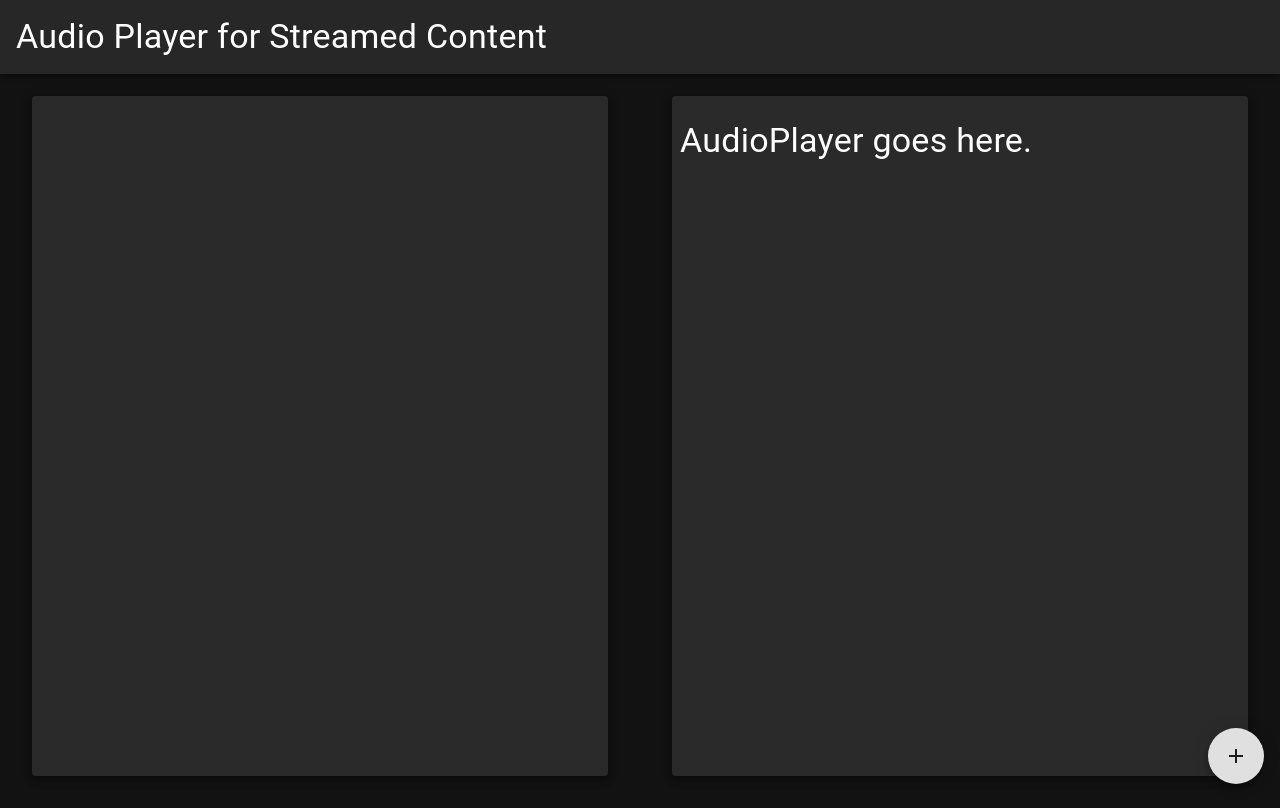
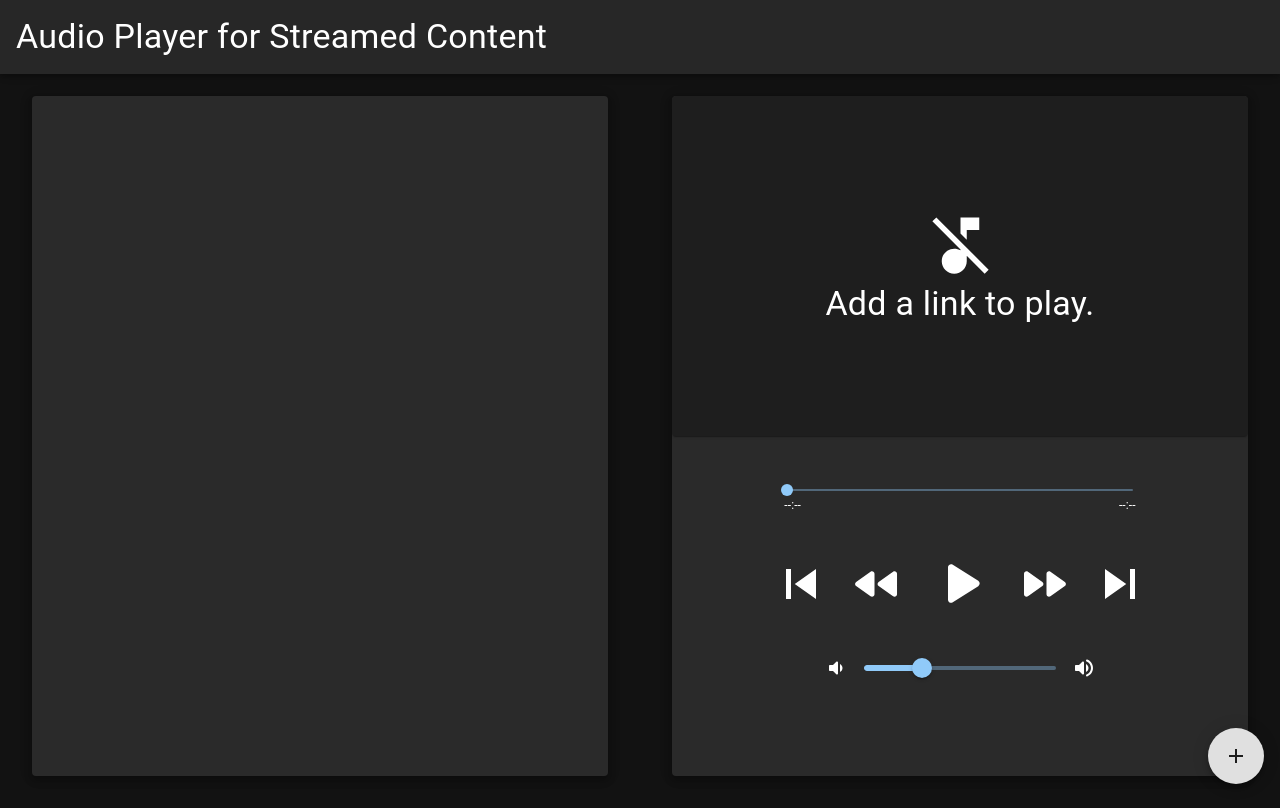
Before and after one commit to dawitmgirma/audio-player, a React (Create React App) app: page / in a window 1280 px wide. Built offline with nearby package versions, Linux system fonts and the light colour scheme.

Commit message:
Add UI for AudioPlayer component and HTML audio player for audio links

```diff
--- a/src/App.tsx
+++ b/src/App.tsx
@@ -1,8 +1,14 @@
 import React from "react";
 import { Box, ThemeProvider, createTheme, Grid, Paper } from "@mui/material";
-import { Header, Playlist, AudioPlayer, AddButton, KeyedLink } from "./components";
+import {
+  Header,
+  Playlist,
+  AudioPlayer,
+  AddButton,
+  KeyedLink,
+} from "./components";
 import CssBaseline from "@mui/material/CssBaseline";
-import { v4 as uuidv4 } from 'uuid';
+import { v4 as uuidv4 } from "uuid";
 
 const darkTheme = createTheme({
   palette: {
@@ -12,13 +18,21 @@ const darkTheme = createTheme({
 
 function App() {
   const [links, setLinks] = React.useState(new Array<KeyedLink>());
+  const [selectedLink, setSelectedLink] = React.useState<string | undefined>(
+    links[0]?.link,
+  );
 
   function handleData(linkFromChild: string) {
     setLinks((links) => [...links, { link: linkFromChild, id: uuidv4() }]);
+    if (!selectedLink) setSelectedLink(linkFromChild);
   }
 
   function handleDelete(linkToDelete: string) {
-    setLinks((links) => links.filter((link) => link.link !== linkToDelete));
+    setLinks((links) => {
+      const newLinks = links.filter((link) => link.link !== linkToDelete);
+      if (selectedLink === linkToDelete) setSelectedLink(newLinks[0]?.link);
+      return newLinks;
+    });
   }
 
   function handleReorder(source: number, destination: number) {
@@ -46,7 +60,11 @@ function App() {
                 overflowX: "hidden",
               }}
             >
-              <Playlist links={links} deleteHandler={handleDelete} reorderingHandler={handleReorder}></Playlist>
+              <Playlist
+                links={links}
+                deleteHandler={handleDelete}
+                reorderingHandler={handleReorder}
+              ></Playlist>
             </Paper>
           </Grid>
           <Grid xs={6}>
@@ -54,18 +72,20 @@ function App() {
               elevation={5}
               sx={{
                 m: 4,
-                pt: 2,
                 height: "85vh",
                 maxHeight: "85vh",
                 overflow: "auto",
                 overflowX: "hidden",
               }}
             >
-              <AudioPlayer></AudioPlayer>
+              <AudioPlayer selectedLink={selectedLink}></AudioPlayer>
             </Paper>
           </Grid>
         </Grid>
-        <AddButton links={links.map(link => link.link)} dataHandler={handleData}></AddButton>
+        <AddButton
+          links={links.map((link) => link.link)}
+          dataHandler={handleData}
+        ></AddButton>
       </Box>
     </ThemeProvider>
   );
--- a/src/components/AddButton.tsx
+++ b/src/components/AddButton.tsx
@@ -52,7 +52,8 @@ function AddButton({ links, dataHandler }: AddButtonProps) {
         {({ TransitionProps }) => (
           <Fade {...TransitionProps}>
             <form noValidate onSubmit={handleSubmit}>
-              <TextField required
+              <TextField
+                required
                 sx={{ width: "42.25vw" }}
                 id="filled-basic"
                 label="Add link to playlist"
@@ -63,7 +64,7 @@ function AddButton({ links, dataHandler }: AddButtonProps) {
                   return setLink(linkExcerpt);
                 }}
                 error={error}
-                helperText={error ? "Link is already in playlist": ""}
+                helperText={error ? "Link is already in playlist" : ""}
               />
             </form>
           </Fade>
--- a/src/components/AudioPlayer.tsx
+++ b/src/components/AudioPlayer.tsx
@@ -1,11 +1,126 @@
 import React from "react";
-import { Typography } from "@mui/material";
+import {
+  Box,
+  Card,
+  CardMedia,
+  Typography,
+  Slider,
+  IconButton,
+  Stack,
+} from "@mui/material";
+import MusicOffIcon from "@mui/icons-material/MusicOff";
+import {
+  FastForwardRounded,
+  FastRewindRounded,
+  PauseRounded,
+  PlayArrowRounded,
+  SkipPrevious,
+  SkipNext,
+  VolumeDownRounded,
+  VolumeUpRounded
+} from "@mui/icons-material";
 
-function AudioPlayer() {
+type AudioPlayerProps = {
+  selectedLink: string | undefined;
+};
+
+function AudioPlayer({ selectedLink }: AudioPlayerProps) {
+  const [paused, setPaused] = React.useState(true);
+
   return (
-    <Typography variant="h4" component="h1" sx={{ m: -1, p: 2 }}>
-      AudioPlayer goes here.
-    </Typography>
+    <>
+      <Card sx={{ height: "50%" }}>
+        <CardMedia
+          sx={{
+            width: "100%",
+            height: "100%",
+            display: "flex",
+            alignItems: "center",
+            justifyContent: "center",
+          }}
+          src={selectedLink}
+        >
+          {selectedLink ? (
+            <audio controls autoPlay src={selectedLink}></audio>
+          ) : (
+            <div
+              style={{
+                height: "100%",
+                display: "flex",
+                alignItems: "center",
+                justifyContent: "center",
+                flexDirection: "column",
+                fontSize: "75px",
+              }}
+            >
+              <MusicOffIcon fontSize="inherit" />
+              <Typography variant="h4">Add a link to play.</Typography>
+            </div>
+          )}
+        </CardMedia>
+      </Card>
+      <Box
+        sx={{
+          height: "50%",
+          display: "flex",
+          alignItems: "center",
+          flexDirection: "column",
+        }}
+      >
+        <Slider
+          size="small"
+          valueLabelDisplay="off"
+          sx={{ width: "60%", mt: 5}}
+        />
+        <Box
+          sx={{
+            width: "61%",
+            display: "flex",
+            alignItems: "center",
+            justifyContent: "space-between",
+            mt: -1,
+          }}
+        >
+          <Typography fontSize="0.75rem">--:--</Typography>
+          <Typography fontSize="0.75rem">--:--</Typography>
+        </Box>
+        <Box
+          sx={{
+            display: "flex",
+            alignItems: "center",
+            justifyContent: "center",
+            mt: 3,
+          }}
+        >
+          <IconButton>
+            <SkipPrevious sx={{ fontSize: "60px" }} />
+          </IconButton>
+          <IconButton>
+            <FastRewindRounded sx={{ fontSize: "60px" }} />
+          </IconButton>
+          <IconButton onClick={() => setPaused(!paused)}>
+            {paused ? (
+              <PlayArrowRounded sx={{ fontSize: "75px" }} />
+            ) : (
+              <PauseRounded sx={{ fontSize: "75px" }} />
+            )}
+          </IconButton>
+          <IconButton>
+            <FastForwardRounded sx={{ fontSize: "60px" }} />
+          </IconButton>
+          <IconButton>
+            <SkipNext sx={{ fontSize: "60px" }} />
+          </IconButton>
+        </Box>
+        <Stack spacing={2} direction="row" sx={{ mt: 3, px: 1, width: "50%" }} alignItems="center">
+          <VolumeDownRounded />
+          <Slider
+            defaultValue={30}
+          />
+          <VolumeUpRounded />
+        </Stack>
+      </Box>
+    </>
   );
 }
 
--- a/src/components/Playlist.tsx
+++ b/src/components/Playlist.tsx
@@ -1,13 +1,25 @@
 import React from "react";
-import { IconButton, List, ListItem, ListItemIcon, ListItemText, Paper } from "@mui/material";
-import { DragDropContext, Droppable, Draggable, DropResult } from "@hello-pangea/dnd";
-import DragIndicatorIcon from '@mui/icons-material/DragIndicator';
-import ClearIcon from '@mui/icons-material/Clear';
+import {
+  IconButton,
+  List,
+  ListItem,
+  ListItemIcon,
+  ListItemText,
+  Paper,
+} from "@mui/material";
+import {
+  DragDropContext,
+  Droppable,
+  Draggable,
+  DropResult,
+} from "@hello-pangea/dnd";
+import { DragIndicator, Clear } from "@mui/icons-material";
+// import ClearIcon from "@mui/icons-material/Clear";
 
 export type KeyedLink = {
   link: string;
   id: string;
-}
+};
 
 type PlaylistProps = {
   links: Array<KeyedLink>;
@@ -21,8 +33,11 @@ function Playlist({ links, deleteHandler, reorderingHandler }: PlaylistProps) {
 
     if (!destination) return;
 
-    if (destination.droppableId === source.droppableId &&
-        destination.index === source.index) return; // dropped in same place
+    if (
+      destination.droppableId === source.droppableId &&
+      destination.index === source.index
+    )
+      return; // dropped in same place
 
     reorderingHandler(source.index, destination.index);
   }
@@ -42,15 +57,24 @@ function Playlist({ links, deleteHandler, reorderingHandler }: PlaylistProps) {
                       ref={provided.innerRef}
                     >
                       <Paper sx={{ mt: 1 }}>
-                        <ListItem secondaryAction={
-                          <IconButton edge="end" aria-label="delete" onClick={(event) => deleteHandler(link.link)}>
-                            <ClearIcon />
-                          </IconButton>
-                        }>
+                        <ListItem
+                          secondaryAction={
+                            <IconButton
+                              edge="end"
+                              aria-label="delete"
+                              onClick={(event) => deleteHandler(link.link)}
+                            >
+                              <Clear />
+                            </IconButton>
+                          }
+                        >
                           <ListItemIcon>
-                            <DragIndicatorIcon fontSize="large"/>
+                            <DragIndicator fontSize="large" />
                           </ListItemIcon>
-                          <ListItemText primary={link.link} primaryTypographyProps={{ fontSize: '25px' }} ></ListItemText>
+                          <ListItemText
+                            primary={link.link}
+                            primaryTypographyProps={{ fontSize: "25px" }}
+                          ></ListItemText>
                         </ListItem>
                       </Paper>
                     </div>
```
